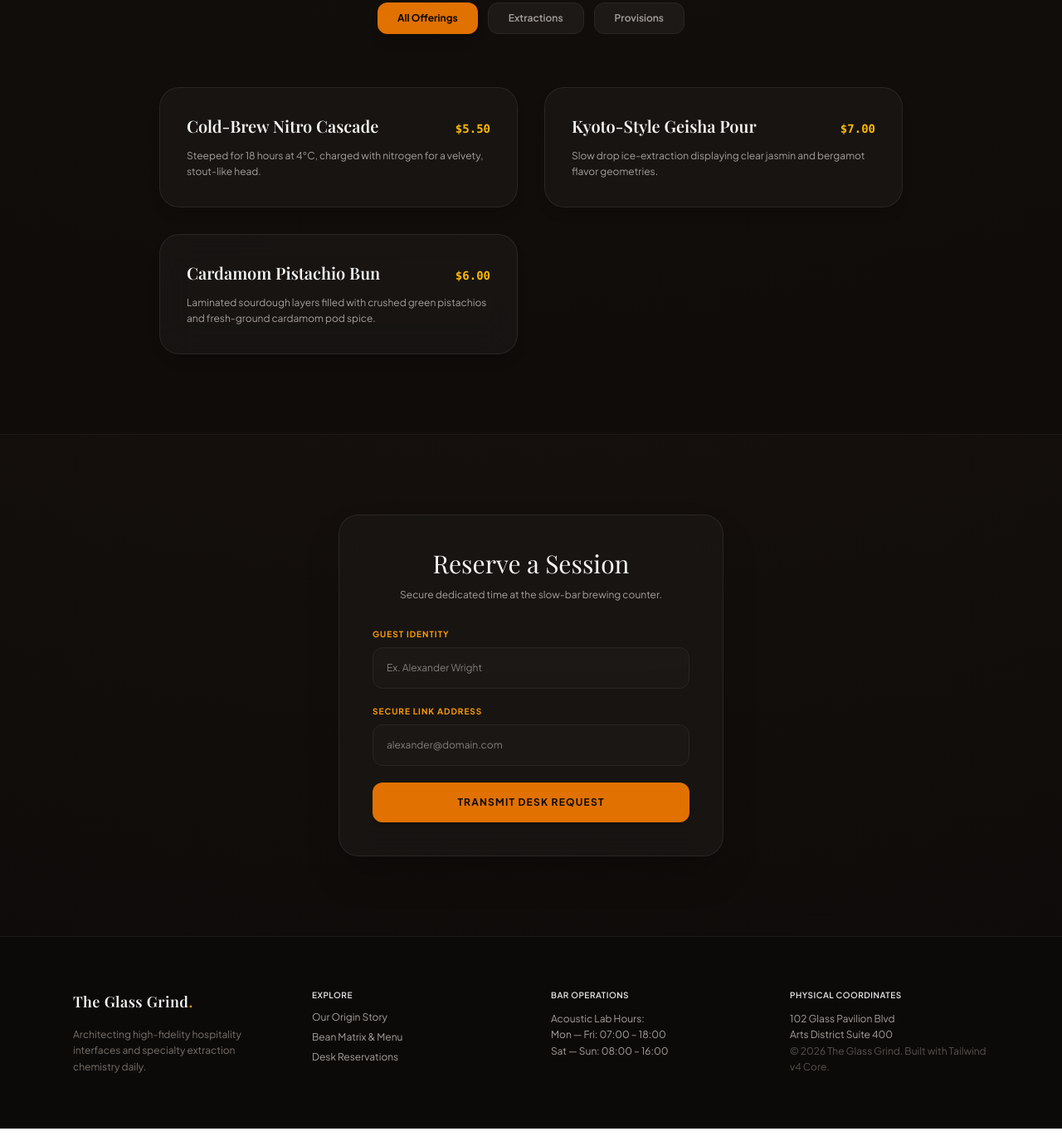
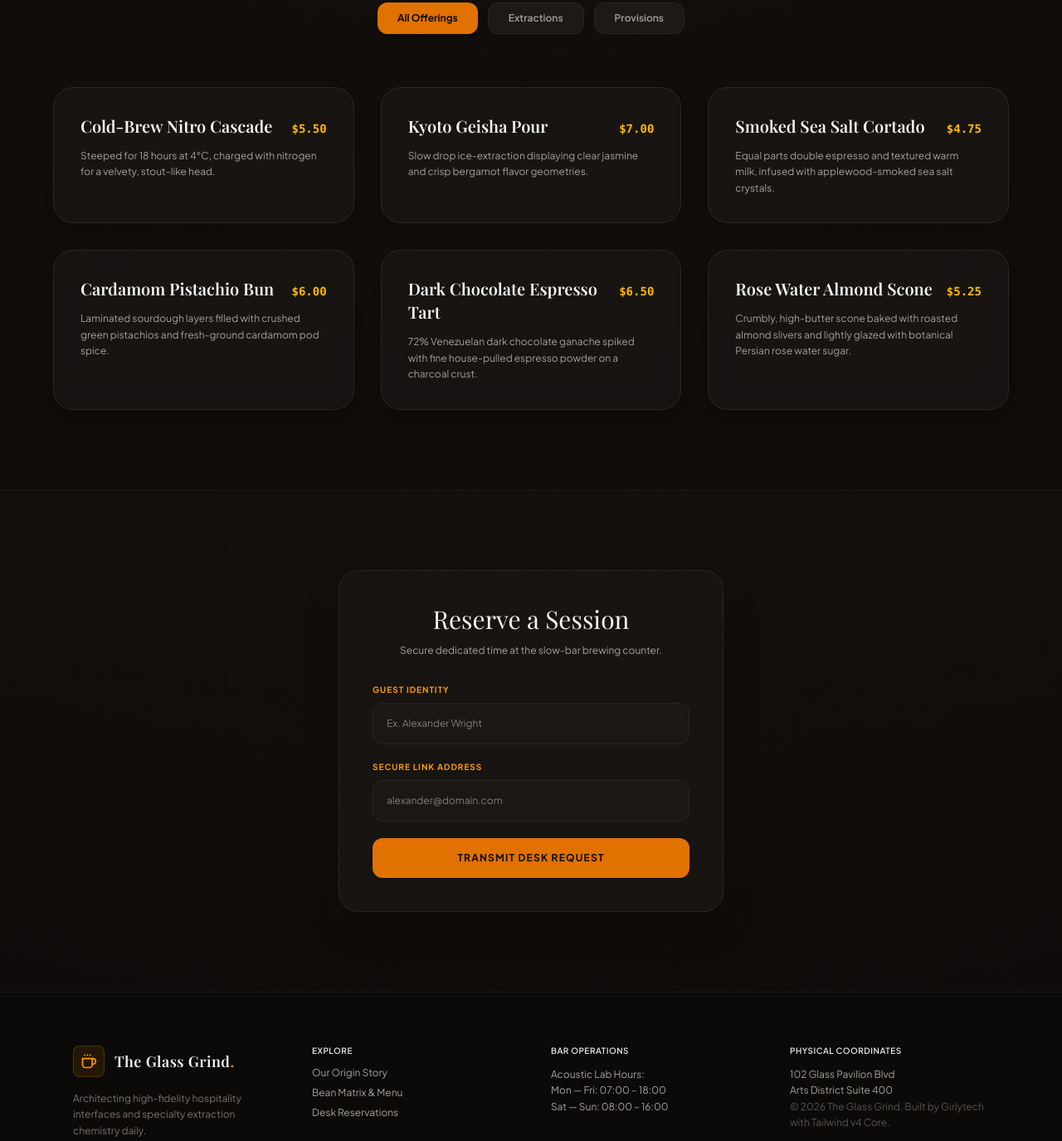
Before and after one commit to djujeep/coffee-shop, a website: page index.html in a window 1280 px wide. Shown: the part 1288-2663 px from the top of the page at 83% size. Drawn offline with nearby package versions, Linux system fonts and the light colour scheme.

Commit message:
glass grind

```diff
--- a/index.html
+++ b/index.html
@@ -248,12 +248,15 @@
             </div>
           </div>
 
-          <div class="grid grid-cols-1 md:grid-cols-2 gap-8 max-w-4xl mx-auto">
           <div
-              class="menu-item-card glass-card p-8 rounded-3xl shadow-lg hover:border-amber-500/30 transition-all duration-300"
+            class="grid grid-cols-1 md:grid-cols-2 lg:grid-cols-3 gap-8 max-w-6xl mx-auto"
+          >
+            <div
+              class="menu-item-card glass-card p-8 rounded-3xl shadow-lg hover:border-amber-500/30 transition-all duration-300 flex flex-col justify-between"
               data-item-type="coffee"
             >
-              <div class="flex justify-between items-baseline mb-3">
+              <div class="space-y-3">
+                <div class="flex justify-between items-baseline">
                   <h3 class="font-serif text-xl text-stone-100 font-semibold">
                     Cold-Brew Nitro Cascade
                   </h3>
@@ -266,30 +269,54 @@
                   velvety, stout-like head.
                 </p>
               </div>
+            </div>
 
             <div
-              class="menu-item-card glass-card p-8 rounded-3xl shadow-lg hover:border-amber-500/30 transition-all duration-300"
+              class="menu-item-card glass-card p-8 rounded-3xl shadow-lg hover:border-amber-500/30 transition-all duration-300 flex flex-col justify-between"
               data-item-type="coffee"
             >
-              <div class="flex justify-between items-baseline mb-3">
+              <div class="space-y-3">
+                <div class="flex justify-between items-baseline">
                   <h3 class="font-serif text-xl text-stone-100 font-semibold">
-                  Kyoto-Style Geisha Pour
+                    Kyoto Geisha Pour
                   </h3>
                   <span class="text-sm font-mono font-bold text-amber-400"
                     >$7.00</span
                   >
                 </div>
                 <p class="text-stone-400 text-xs leading-relaxed">
-                Slow drop ice-extraction displaying clear jasmin and bergamot
-                flavor geometries.
+                  Slow drop ice-extraction displaying clear jasmine and crisp
+                  bergamot flavor geometries.
                 </p>
+              </div>
             </div>
 
             <div
-              class="menu-item-card glass-card p-8 rounded-3xl shadow-lg hover:border-amber-500/30 transition-all duration-300"
+              class="menu-item-card glass-card p-8 rounded-3xl shadow-lg hover:border-amber-500/30 transition-all duration-300 flex flex-col justify-between"
+              data-item-type="coffee"
+            >
+              <div class="space-y-3">
+                <div class="flex justify-between items-baseline">
+                  <h3 class="font-serif text-xl text-stone-100 font-semibold">
+                    Smoked Sea Salt Cortado
+                  </h3>
+                  <span class="text-sm font-mono font-bold text-amber-400"
+                    >$4.75</span
+                  >
+                </div>
+                <p class="text-stone-400 text-xs leading-relaxed">
+                  Equal parts double espresso and textured warm milk, infused
+                  with applewood-smoked sea salt crystals.
+                </p>
+              </div>
+            </div>
+
+            <div
+              class="menu-item-card glass-card p-8 rounded-3xl shadow-lg hover:border-amber-500/30 transition-all duration-300 flex flex-col justify-between"
               data-item-type="pastry"
             >
-              <div class="flex justify-between items-baseline mb-3">
+              <div class="space-y-3">
+                <div class="flex justify-between items-baseline">
                   <h3 class="font-serif text-xl text-stone-100 font-semibold">
                     Cardamom Pistachio Bun
                   </h3>
@@ -298,9 +325,50 @@
                   >
                 </div>
                 <p class="text-stone-400 text-xs leading-relaxed">
-                Laminated sourdough layers filled with crushed green pistachios
-                and fresh-ground cardamom pod spice.
+                  Laminated sourdough layers filled with crushed green
+                  pistachios and fresh-ground cardamom pod spice.
                 </p>
+              </div>
+            </div>
+
+            <div
+              class="menu-item-card glass-card p-8 rounded-3xl shadow-lg hover:border-amber-500/30 transition-all duration-300 flex flex-col justify-between"
+              data-item-type="pastry"
+            >
+              <div class="space-y-3">
+                <div class="flex justify-between items-baseline">
+                  <h3 class="font-serif text-xl text-stone-100 font-semibold">
+                    Dark Chocolate Espresso Tart
+                  </h3>
+                  <span class="text-sm font-mono font-bold text-amber-400"
+                    >$6.50</span
+                  >
+                </div>
+                <p class="text-stone-400 text-xs leading-relaxed">
+                  72% Venezuelan dark chocolate ganache spiked with fine
+                  house-pulled espresso powder on a charcoal crust.
+                </p>
+              </div>
+            </div>
+
+            <div
+              class="menu-item-card glass-card p-8 rounded-3xl shadow-lg hover:border-amber-500/30 transition-all duration-300 flex flex-col justify-between"
+              data-item-type="pastry"
+            >
+              <div class="space-y-3">
+                <div class="flex justify-between items-baseline">
+                  <h3 class="font-serif text-xl text-stone-100 font-semibold">
+                    Rose Water Almond Scone
+                  </h3>
+                  <span class="text-sm font-mono font-bold text-amber-400"
+                    >$5.25</span
+                  >
+                </div>
+                <p class="text-stone-400 text-xs leading-relaxed">
+                  Crumbly, high-butter scone baked with roasted almond slivers
+                  and lightly glazed with botanical Persian rose water sugar.
+                </p>
+              </div>
             </div>
           </div>
         </div>
@@ -363,7 +431,24 @@
         class="max-w-6xl mx-auto px-6 py-16 grid grid-cols-1 md:grid-cols-4 gap-12 text-left"
       >
         <div class="space-y-4">
-          <div class="flex items-center space-x-2">
+          <div class="flex items-center gap-3">
+            <div
+              class="p-2 bg-amber-500/10 rounded-lg border border-amber-500/20"
+            >
+              <svg
+                class="w-5 h-5 text-amber-500"
+                viewBox="0 0 24 24"
+                fill="none"
+                stroke="currentColor"
+                stroke-width="2"
+              >
+                <path d="M17 8h1a4 4 0 1 1 0 8h-1" />
+                <path d="M3 8h14v9a4 4 0 0 1-4 4H7a4 4 0 0 1-4-4Z" />
+                <line x1="6" y1="2" x2="6" y2="4" />
+                <line x1="10" y1="2" x2="10" y2="4" />
+                <line x1="14" y1="2" x2="14" y2="4" />
+              </svg>
+            </div>
             <span
               class="font-serif text-lg text-stone-100 font-bold tracking-wide"
               >The Glass Grind<span class="text-amber-500">.</span></span
@@ -415,7 +500,7 @@
 
         <div class="space-y-3">
           <h4
-            class="text-stone-200 font-semibold tracking-wider uppercase text-[10px] text-amber-500"
+            class="text-stone-200 font-semibold tracking-wider uppercase text-[10px]"
           >
             Physical Coordinates
           </h4>
@@ -423,7 +508,8 @@
             102 Glass Pavilion Blvd<br />
             Arts District Suite 400<br />
             <span class="text-stone-600"
-              >&copy; 2026 The Glass Grind. Built with Tailwind v4 Core.</span
+              >&copy; 2026 The Glass Grind. Built by Girlytech with Tailwind v4
+              Core.</span
             >
           </p>
         </div>
@@ -431,24 +517,42 @@
     </footer>
 
     <script>
-      // 1. DYNAMIC MOBILE NAV TOGGLE (Fixed Script Target)
+      // 1. DYNAMIC MOBILE NAV TOGGLE WITH ICON SWAPPING (Hamburger <-> X)
       const mobileMenuButton = document.getElementById("menu-toggle-btn");
       const mobileLinksContainer = document.getElementById("mobile-nav-links");
 
       mobileMenuButton.addEventListener("click", () => {
-        mobileLinksContainer.classList.toggle("hidden");
+        // Toggle the navigation visibility
+        const isHidden = mobileLinksContainer.classList.toggle("hidden");
+
+        // Rewrite the inner SVG lines depending on the state
+        if (isHidden) {
+          // Show Hamburger Menu Lines
+          mobileMenuButton.innerHTML = `
+            <svg class="w-7 h-7" fill="none" viewBox="0 0 24 24" stroke="currentColor" stroke-width="2.5">
+                <path stroke-linecap="round" stroke-linejoin="round" d="M4 6h16M4 12h16M4 18h16" />
+            </svg>
+        `;
+        } else {
+          // Show "X" Close Cross Lines
+          mobileMenuButton.innerHTML = `
+            <svg class="w-7 h-7" fill="none" viewBox="0 0 24 24" stroke="currentColor" stroke-width="2.5">
+                <path stroke-linecap="round" stroke-linejoin="round" d="M6 18L18 6M6 6l12 12" />
+            </svg>
+        `;
+        }
       });
 
-      // 2. DYNAMIC REAL-TIME TIMELINE STATE BADGE
+      // 2. TIMELINE STATE BADGE
       function updateStoreStatus() {
         const statusTextElement = document.getElementById("shop-status-badge");
         const currentHour = new Date().getHours();
         if (currentHour >= 7 && currentHour < 18) {
           statusTextElement.textContent = "● Open — Counter Active";
-          statusTextElement.style.color = "#34d399"; // Crisp Emerald Green
+          statusTextElement.style.color = "#34d399";
         } else {
           statusTextElement.textContent = "○ Closed — Lab Reopens 7AM";
-          statusTextElement.style.color = "#a8a29e"; // Elegant Slate Gray
+          statusTextElement.style.color = "#a8a29e";
         }
       }
       updateStoreStatus();
@@ -459,13 +563,11 @@
 
       filterButtons.forEach((button) => {
         button.addEventListener("click", () => {
-          // Clear active states from all buttons
           filterButtons.forEach((btn) => {
             btn.className =
               "filter-btn px-6 py-2.5 rounded-xl text-xs font-semibold bg-stone-900 hover:bg-stone-800 text-stone-400 transition-all duration-200 border border-stone-800";
             btn.style.backgroundColor = "";
           });
-          // Assign active highlight to target button
           button.className =
             "filter-btn px-6 py-2.5 rounded-xl text-xs font-bold bg-amber-600 text-stone-950 transition-all duration-200 shadow-lg";
 
```
Also changed, not shown: dist/output.css. Lines whose indentation alone changed are shown as unchanged.
